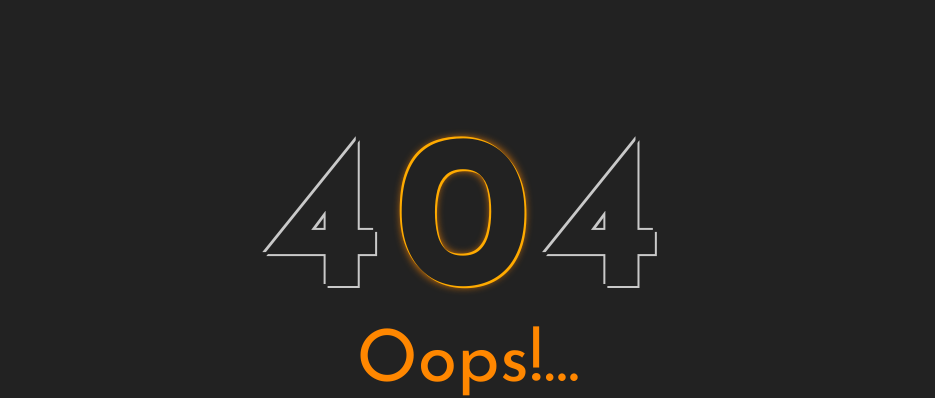
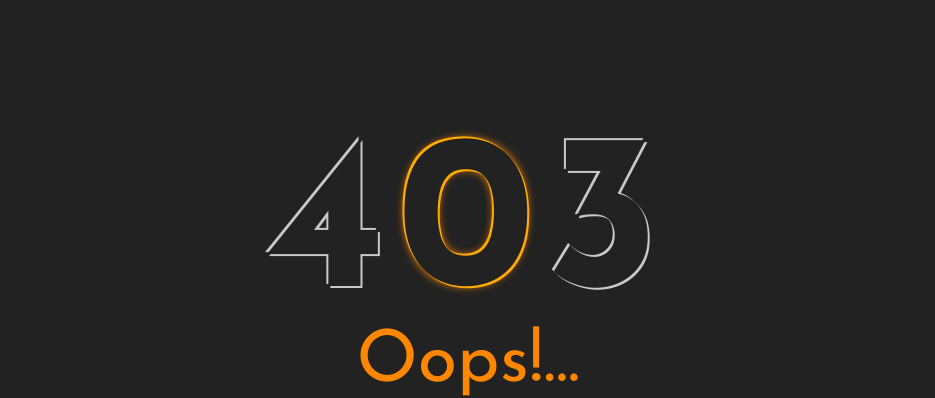
Before and after one commit to f1abeez/android-oops, a plain HTML site: page index.html in a window 1280 px wide. Shown: the top 398 px of the page, without its empty margins (172-1107 px from the left). Drawn offline with Linux system fonts and the light colour scheme.

Commit message:
Update index.html

```diff
--- a/index.html
+++ b/index.html
@@ -7,7 +7,7 @@
 	<meta name="viewport" content="width=device-width, initial-scale=1">
 	<!-- The above 3 meta tags *must* come first in the head; any other head content must come *after* these tags -->
 
-	<title>404 HTML Template by Colorlib</title>
+	<title>403 - Access Denined</title>
 
 	<!-- Google font -->
 	<link href="https://fonts.googleapis.com/css?family=Josefin+Sans:400,700" rel="stylesheet">
@@ -29,7 +29,7 @@
 	<div id="notfound">
 		<div class="notfound">
 			<div class="notfound-404">
-				<h1>4<span>0</span>4</h1>
+				<h1>4<span>0</span>3</h1>
 			</div>
 			<h2>Oops!...</h2>
 			<p>You can’t download the app on desktop or Android. Please revisit the link with an iOS device
```
